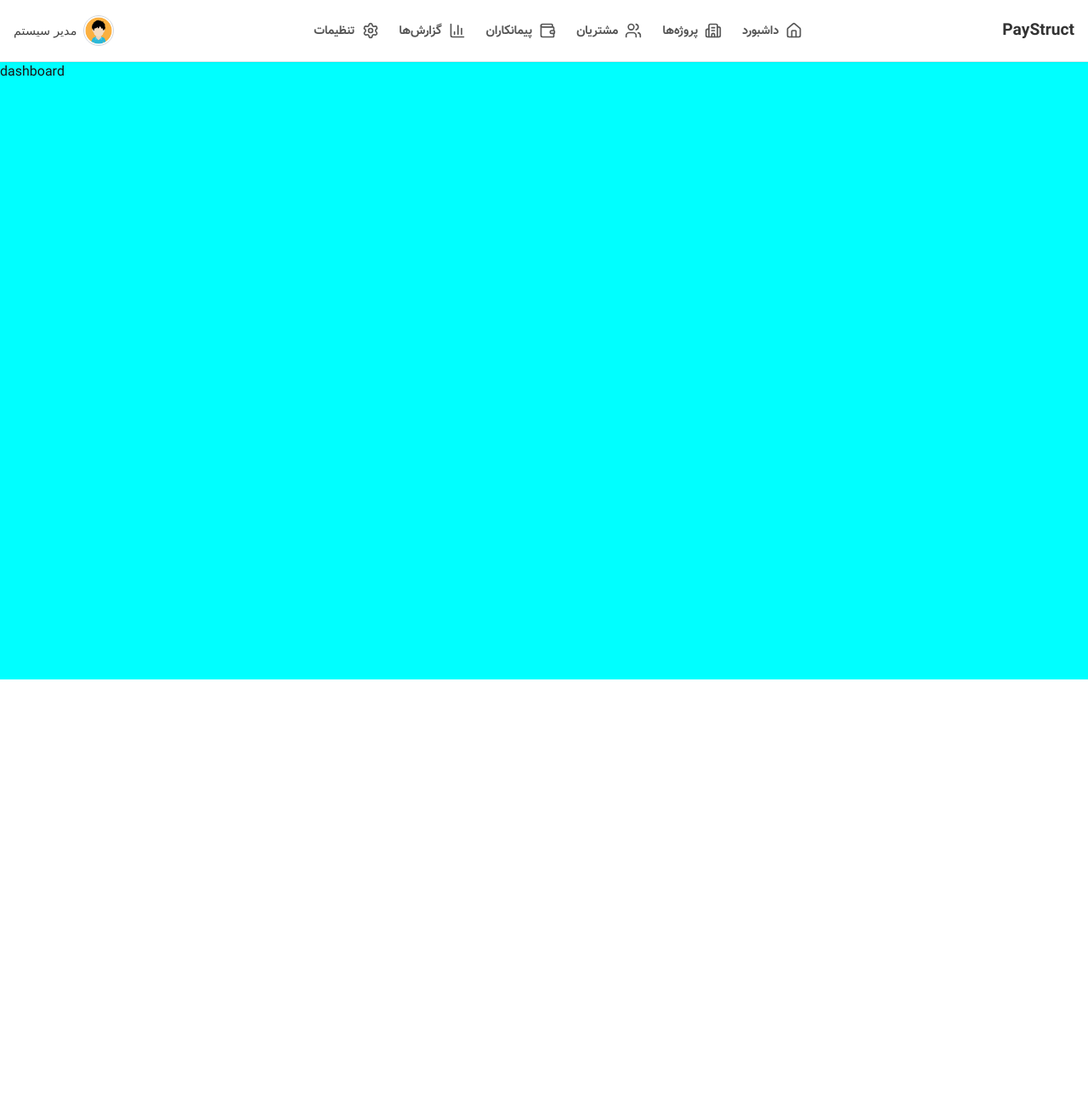
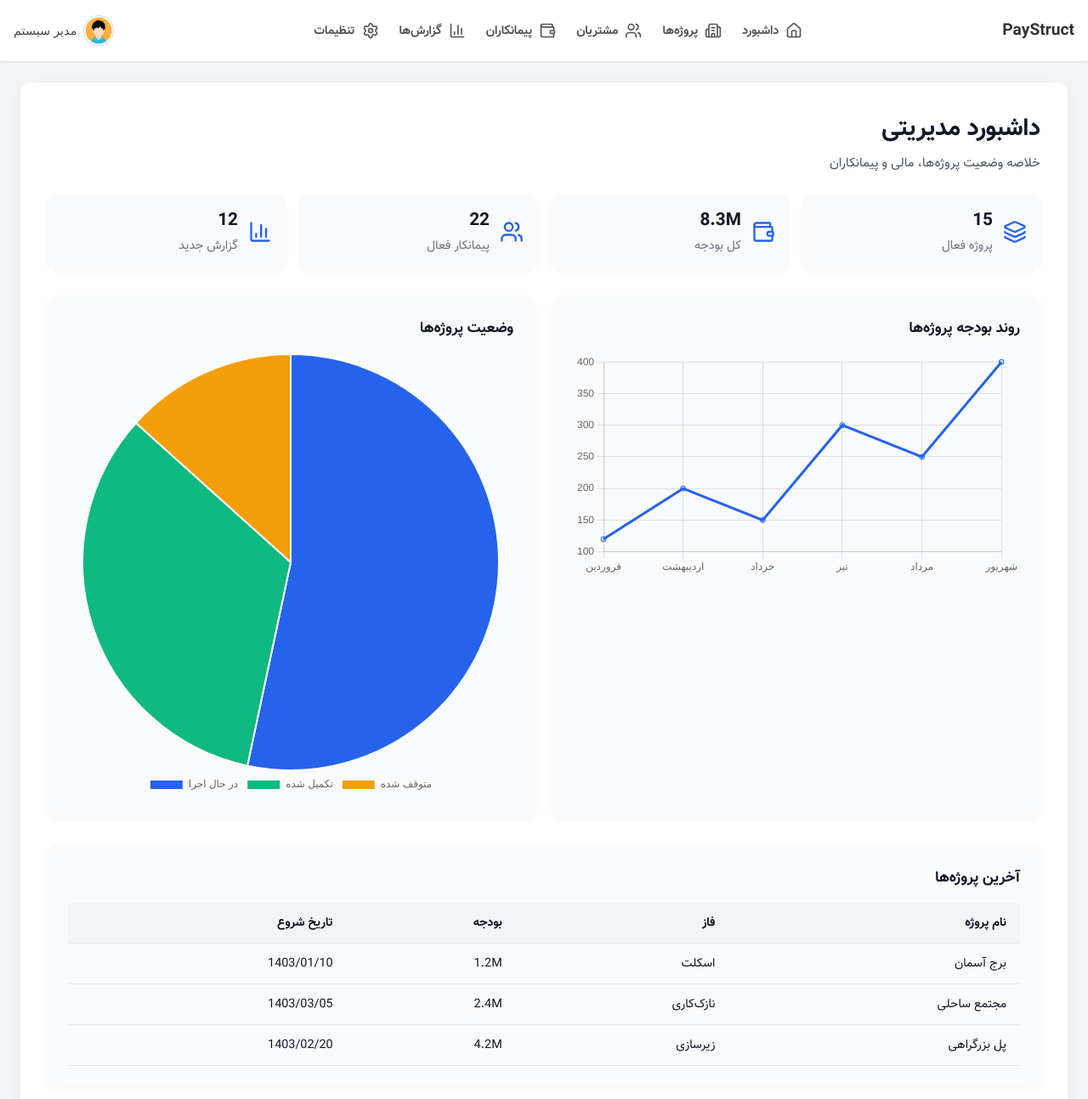
Before and after one commit to SobhanYasami/PayStruct, a Next.js app in the folder frontend/: page /dashboard in a window 1280 px wide. Shown: the top 1294 px of the page at 85% size. Before the commit the page ends 800 px from the top, so only its background shows below. Built offline with nearby package versions, Linux system fonts and the light colour scheme.

Commit message:
dashboard home page blueprint impelemented

```diff
--- a/frontend/package.json
+++ b/frontend/package.json
@@ -9,6 +9,7 @@
     "lint": "eslint"
   },
   "dependencies": {
+    "chart.js": "^4.5.1",
     "framer-motion": "^12.23.24",
     "lucide-react": "^0.554.0",
     "next": "16.0.3",
--- a/frontend/src/app/dashboard/page.module.css
+++ b/frontend/src/app/dashboard/page.module.css
@@ -0,0 +1,114 @@
+.page {
+	min-height: calc(100vh - 73px);
+	background: #f3f4f6; /* light gray background */
+	padding: 24px;
+}
+
+.wrapper {
+	background: white;
+	border-radius: 12px;
+	padding: 32px;
+	box-shadow: 0 4px 16px rgba(0, 0, 0, 0.05);
+}
+
+/* Header */
+.title {
+	font-size: 1.8rem;
+	font-weight: bold;
+	color: #111827;
+}
+
+.subtitle {
+	color: #4b5563;
+	margin-top: 6px;
+	font-size: 0.95rem;
+}
+
+/* KPI Grid */
+.kpiGrid {
+	display: grid;
+	grid-template-columns: repeat(auto-fit, minmax(180px, 1fr));
+	gap: 16px;
+	margin: 24px 0;
+}
+
+.kpiCard {
+	background: #f9fafb;
+	border-radius: 12px;
+	padding: 16px;
+	display: flex;
+	align-items: center;
+	gap: 12px;
+	box-shadow: 0 2px 6px rgba(0, 0, 0, 0.05);
+}
+
+.kpiIcon {
+	color: #2563eb;
+}
+
+.kpiValue {
+	font-size: 1.3rem;
+	font-weight: 600;
+	color: #111827;
+}
+
+.kpiLabel {
+	font-size: 0.9rem;
+	color: #6b7280;
+	margin-top: 2px;
+}
+
+/* Charts */
+.chartGrid {
+	display: grid;
+	grid-template-columns: 1fr 1fr;
+	gap: 24px;
+	margin-top: 32px;
+}
+
+.chartCard {
+	background: #f9fafb;
+	border-radius: 12px;
+	padding: 24px;
+	box-shadow: 0 2px 8px rgba(0, 0, 0, 0.05);
+}
+
+.chartTitle {
+	font-size: 1.1rem;
+	font-weight: 600;
+	margin-bottom: 16px;
+	color: #111827;
+}
+
+/* Table */
+.tableCard {
+	background: #f9fafb;
+	border-radius: 12px;
+	padding: 24px;
+	margin-top: 32px;
+	box-shadow: 0 2px 8px rgba(0, 0, 0, 0.05);
+	overflow-x: auto;
+}
+
+.table {
+	width: 100%;
+	border-collapse: collapse;
+}
+
+.table th,
+.table td {
+	padding: 12px 16px;
+	text-align: right;
+	border-bottom: 1px solid #e5e7eb;
+	font-size: 0.9rem;
+	color: #111827;
+}
+
+.table th {
+	background: #f3f4f6;
+	font-weight: 600;
+}
+
+.table tr:hover {
+	background: #e5e7eb33;
+}
--- a/frontend/src/app/dashboard/page.tsx
+++ b/frontend/src/app/dashboard/page.tsx
@@ -1,3 +1,180 @@
+"use client";
+import { useEffect, useRef } from "react";
+import { Layers, Users, Wallet, BarChart3 } from "lucide-react";
+import {
+	Chart,
+	LineController,
+	LineElement,
+	PointElement,
+	LinearScale,
+	Title,
+	CategoryScale,
+	Tooltip,
+	PieController,
+	ArcElement,
+	Legend,
+} from "chart.js";
+import styles from "./page.module.css";
+
+Chart.register(
+	LineController,
+	LineElement,
+	PointElement,
+	LinearScale,
+	Title,
+	CategoryScale,
+	Tooltip,
+	PieController,
+	ArcElement,
+	Legend,
+);
+
 export default function Dashboard() {
-	return <div>dashboard</div>;
+	const lineRef = useRef(null);
+	const pieRef = useRef(null);
+
+	useEffect(() => {
+		const lineCtx = lineRef.current.getContext("2d");
+		const lineChart = new Chart(lineCtx, {
+			type: "line",
+			data: {
+				labels: ["فروردین", "اردیبهشت", "خرداد", "تیر", "مرداد", "شهریور"],
+				datasets: [
+					{
+						label: "بودجه",
+						data: [120, 200, 150, 300, 250, 400],
+						borderColor: "#2563eb",
+						backgroundColor: "rgba(37,99,235,0.2)",
+						fill: true,
+					},
+				],
+			},
+			options: { responsive: true, plugins: { legend: { display: false } } },
+		});
+
+		const pieCtx = pieRef.current.getContext("2d");
+		const pieChart = new Chart(pieCtx, {
+			type: "pie",
+			data: {
+				labels: ["در حال اجرا", "تکمیل شده", "متوقف شده"],
+				datasets: [
+					{
+						data: [8, 5, 2],
+						backgroundColor: ["#2563eb", "#10b981", "#f59e0b"],
+					},
+				],
+			},
+			options: {
+				responsive: true,
+				plugins: { legend: { position: "bottom" } },
+			},
+		});
+
+		return () => {
+			lineChart.destroy();
+			pieChart.destroy();
+		};
+	}, []);
+
+	return (
+		<main
+			className={styles.page}
+			dir='rtl'
+		>
+			<div className={styles.wrapper}>
+				<h1 className={styles.title}>داشبورد مدیریتی</h1>
+				<p className={styles.subtitle}>
+					خلاصه وضعیت پروژه‌ها، مالی و پیمانکاران
+				</p>
+
+				<div className={styles.kpiGrid}>
+					<div className={styles.kpiCard}>
+						<Layers
+							size={28}
+							className={styles.kpiIcon}
+						/>
+						<div>
+							<h3 className={styles.kpiValue}>15</h3>
+							<p className={styles.kpiLabel}>پروژه فعال</p>
+						</div>
+					</div>
+					<div className={styles.kpiCard}>
+						<Wallet
+							size={28}
+							className={styles.kpiIcon}
+						/>
+						<div>
+							<h3 className={styles.kpiValue}>8.3M</h3>
+							<p className={styles.kpiLabel}>کل بودجه</p>
+						</div>
+					</div>
+					<div className={styles.kpiCard}>
+						<Users
+							size={28}
+							className={styles.kpiIcon}
+						/>
+						<div>
+							<h3 className={styles.kpiValue}>22</h3>
+							<p className={styles.kpiLabel}>پیمانکار فعال</p>
+						</div>
+					</div>
+					<div className={styles.kpiCard}>
+						<BarChart3
+							size={28}
+							className={styles.kpiIcon}
+						/>
+						<div>
+							<h3 className={styles.kpiValue}>12</h3>
+							<p className={styles.kpiLabel}>گزارش جدید</p>
+						</div>
+					</div>
+				</div>
+
+				<div className={styles.chartGrid}>
+					<div className={styles.chartCard}>
+						<h3 className={styles.chartTitle}>روند بودجه پروژه‌ها</h3>
+						<canvas ref={lineRef} />
+					</div>
+					<div className={styles.chartCard}>
+						<h3 className={styles.chartTitle}>وضعیت پروژه‌ها</h3>
+						<canvas ref={pieRef} />
+					</div>
+				</div>
+
+				<div className={styles.tableCard}>
+					<h3 className={styles.chartTitle}>آخرین پروژه‌ها</h3>
+					<table className={styles.table}>
+						<thead>
+							<tr>
+								<th>نام پروژه</th>
+								<th>فاز</th>
+								<th>بودجه</th>
+								<th>تاریخ شروع</th>
+							</tr>
+						</thead>
+						<tbody>
+							<tr>
+								<td>برج آسمان</td>
+								<td>اسکلت</td>
+								<td>1.2M</td>
+								<td>1403/01/10</td>
+							</tr>
+							<tr>
+								<td>مجتمع ساحلی</td>
+								<td>نازک‌کاری</td>
+								<td>2.4M</td>
+								<td>1403/03/05</td>
+							</tr>
+							<tr>
+								<td>پل بزرگراهی</td>
+								<td>زیرسازی</td>
+								<td>4.2M</td>
+								<td>1403/02/20</td>
+							</tr>
+						</tbody>
+					</table>
+				</div>
+			</div>
+		</main>
+	);
 }
--- a/frontend/src/app/dashboard/projects/page.module.css
+++ b/frontend/src/app/dashboard/projects/page.module.css
@@ -164,6 +164,7 @@
 	font-size: 1.3rem;
 	font-weight: 600;
 	color: #1f2937;
+	margin-bottom: 8px;
 }
 
 .dialogClose {
```
Also changed, not shown: frontend/src/app/dashboard/projects/page.tsx (+20 -17 lines), 1 other file (tests, documents, lock files or other folders).
